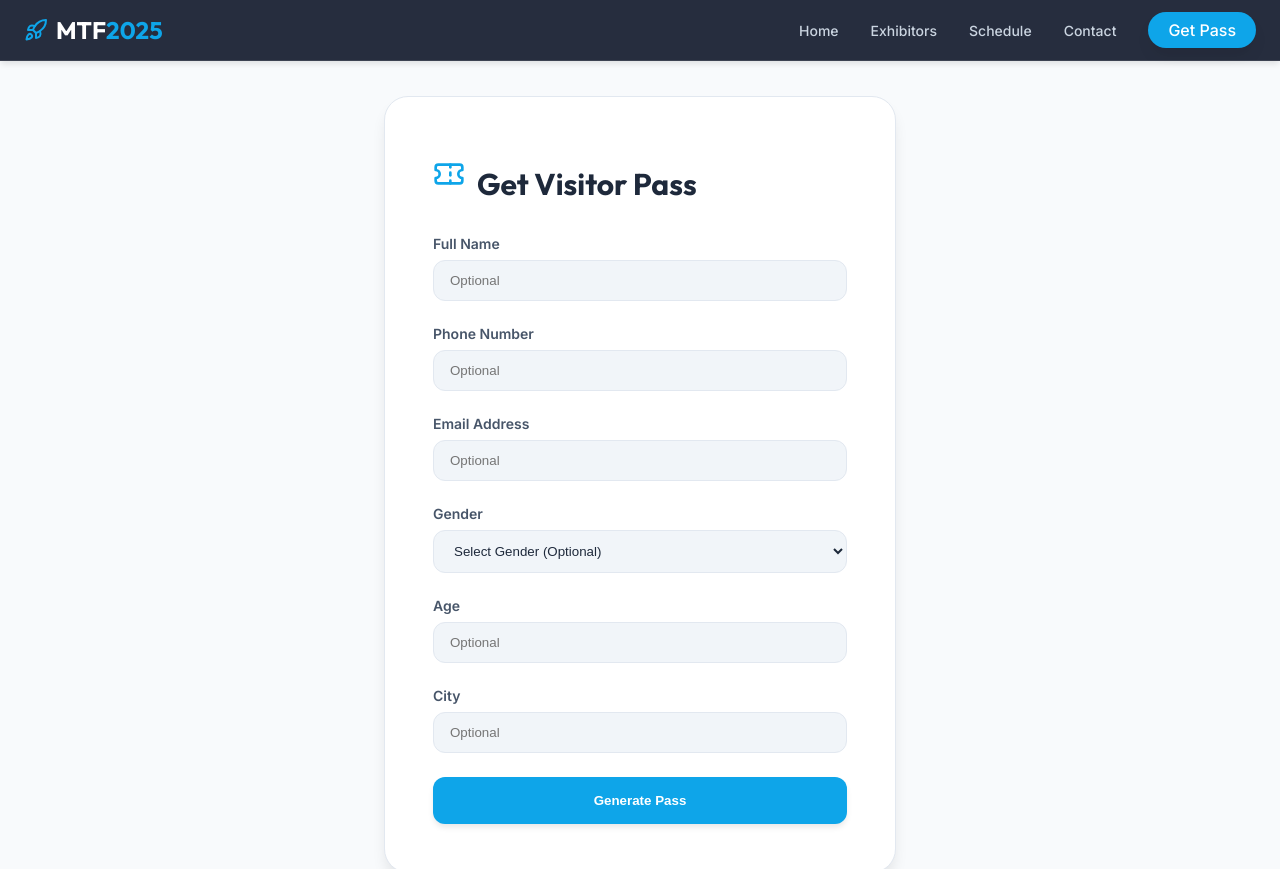
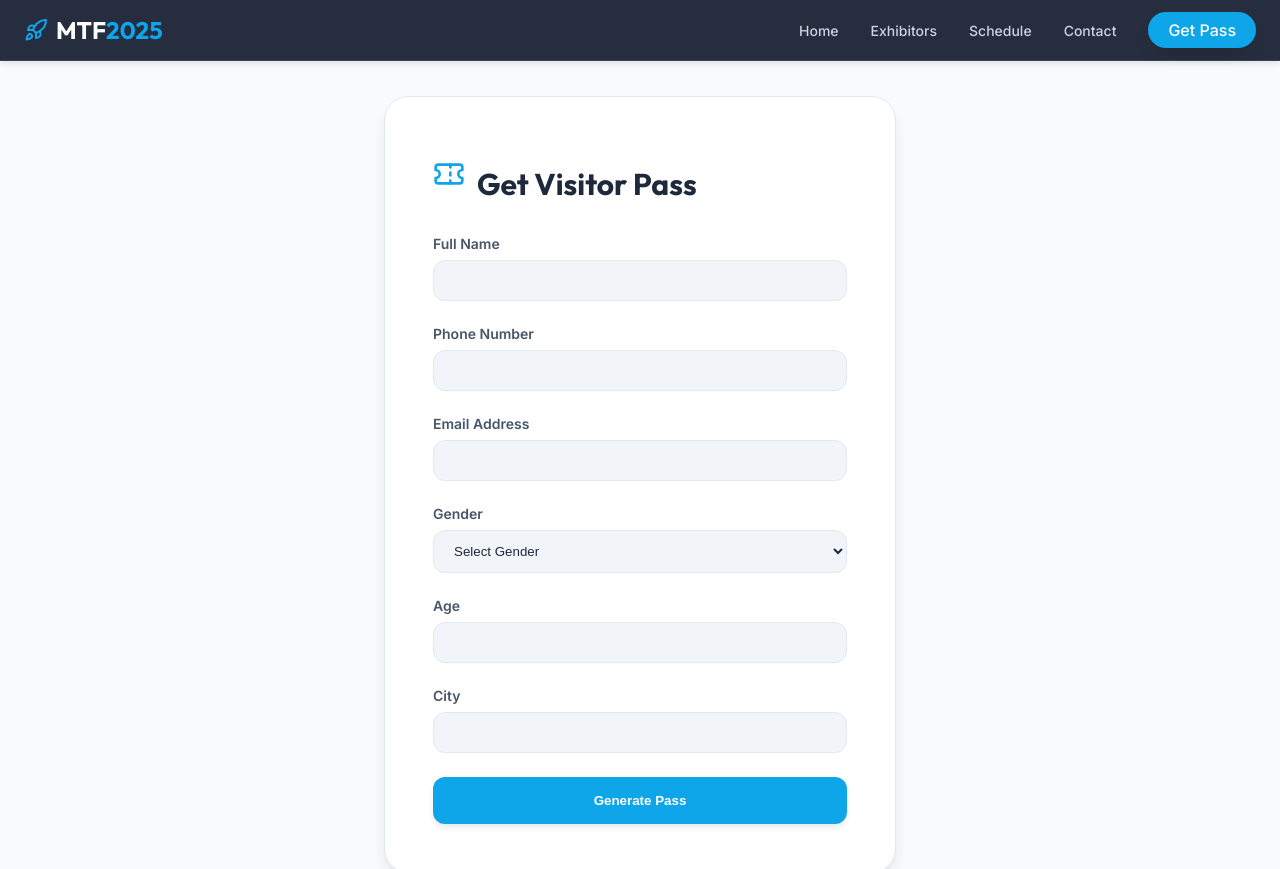
Before and after one commit to karnamvenkatachaitanya/MTF2025, a React (Vite) app in the folder frontend/: page /register in a window 1280 px wide. Shown: the top 869 px of the page. Built offline with nearby package versions, Linux system fonts and the light colour scheme.

Commit message:
Remove Optional placeholders from registration form

```diff
--- a/frontend/src/pages/Register.jsx
+++ b/frontend/src/pages/Register.jsx
@@ -68,7 +68,6 @@ const Register = () => {
                                     className="form-input"
                                     value={formData.name}
                                     onChange={e => setFormData({ ...formData, name: e.target.value })}
-                                    placeholder="Optional"
                                 />
                             </div>
                             <div className="form-group">
@@ -78,7 +77,6 @@ const Register = () => {
                                     className="form-input"
                                     value={formData.phone}
                                     onChange={e => setFormData({ ...formData, phone: e.target.value })}
-                                    placeholder="Optional"
                                 />
                             </div>
                             <div className="form-group">
@@ -88,7 +86,6 @@ const Register = () => {
                                     className="form-input"
                                     value={formData.email}
                                     onChange={e => setFormData({ ...formData, email: e.target.value })}
-                                    placeholder="Optional"
                                 />
                             </div>
                             <div className="form-group">
@@ -98,7 +95,7 @@ const Register = () => {
                                     value={formData.gender}
                                     onChange={e => setFormData({ ...formData, gender: e.target.value })}
                                 >
-                                    <option value="">Select Gender (Optional)</option>
+                                    <option value="">Select Gender</option>
                                     <option value="Male">Male</option>
                                     <option value="Female">Female</option>
                                     <option value="Other">Other</option>
@@ -111,7 +108,6 @@ const Register = () => {
                                     className="form-input"
                                     value={formData.age}
                                     onChange={e => setFormData({ ...formData, age: e.target.value })}
-                                    placeholder="Optional"
                                 />
                             </div>
                             <div className="form-group">
@@ -121,7 +117,6 @@ const Register = () => {
                                     className="form-input"
                                     value={formData.city}
                                     onChange={e => setFormData({ ...formData, city: e.target.value })}
-                                    placeholder="Optional"
                                 />
                             </div>
 
```
